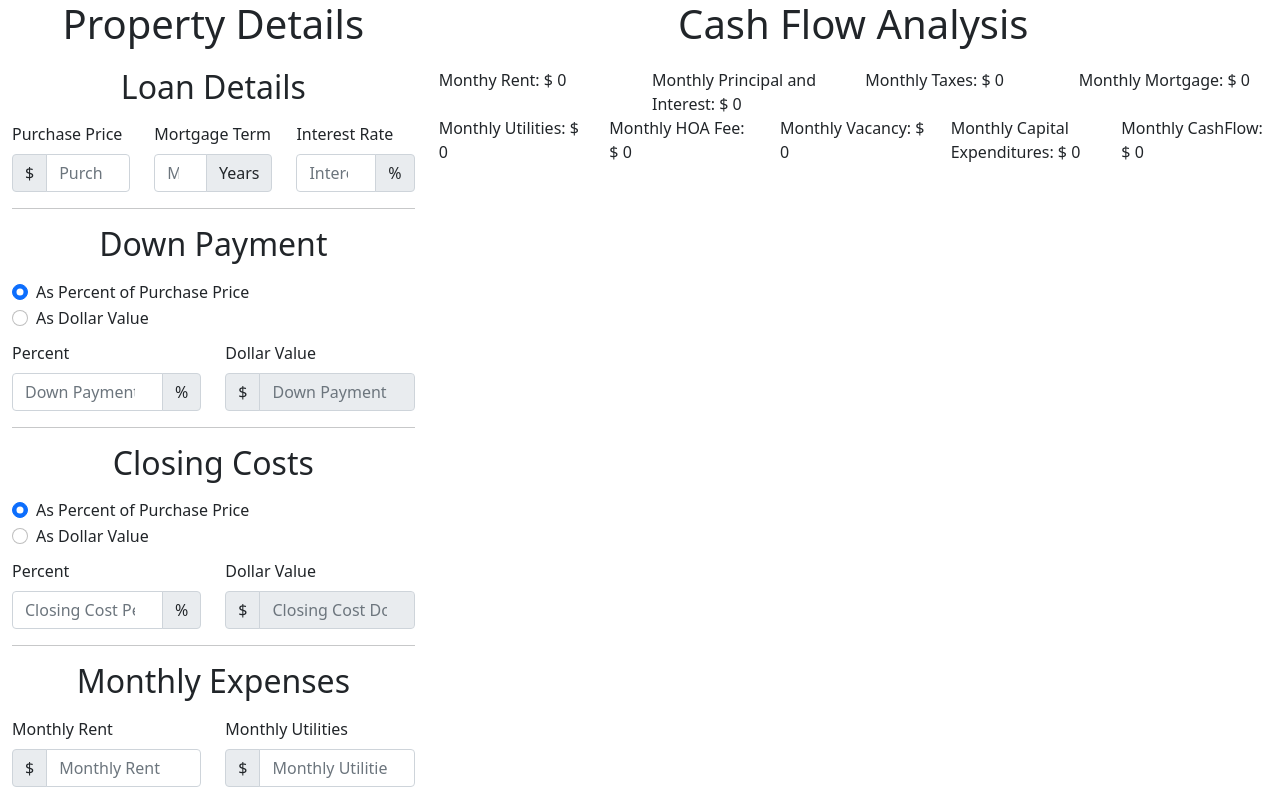
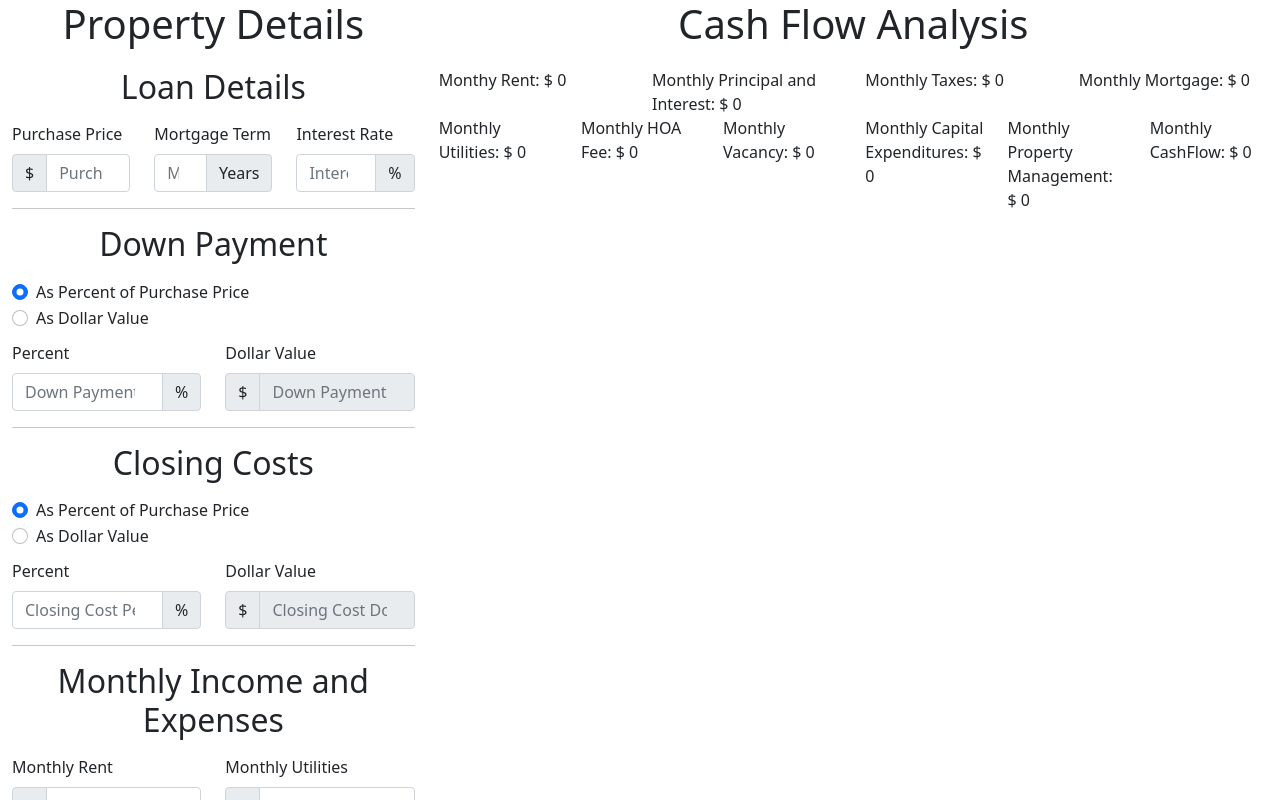
Before and after one commit to juliantglover/real-estate-cash-flow-calculator, a React (Create React App) app in the folder real-estate-cf-calc/: page / in a window 1280 px wide. Built offline with nearby package versions, Linux system fonts and the light colour scheme.

Commit message:
monthly cash flow works

```diff
--- a/real-estate-cf-calc/public/index.html
+++ b/real-estate-cf-calc/public/index.html
@@ -2,6 +2,9 @@
 <html lang="en">
   <head>
     <meta charset="utf-8" />
+    <link rel="preconnect" href="https://fonts.googleapis.com">
+<link rel="preconnect" href="https://fonts.gstatic.com" crossorigin>
+<link href="https://fonts.googleapis.com/css2?family=Roboto:ital,wght@0,100;0,300;0,400;0,500;0,700;0,900;1,100;1,300;1,400;1,500;1,700;1,900&display=swap" rel="stylesheet">
     <link rel="icon" href="%PUBLIC_URL%/favicon.ico" />
     <meta name="viewport" content="width=device-width, initial-scale=1" />
     <meta name="theme-color" content="#000000" />
@@ -31,6 +34,7 @@
   integrity="sha384-1BmE4kWBq78iYhFldvKuhfTAU6auU8tT94WrHftjDbrCEXSU1oBoqyl2QvZ6jIW3"
   crossorigin="anonymous"
 />
+<link href='https://fonts.googleapis.com/css?family=Roboto' rel='stylesheet'>
   </head>
   <body>
     <noscript>You need to enable JavaScript to run this app.</noscript>
--- a/real-estate-cf-calc/src/App.css
+++ b/real-estate-cf-calc/src/App.css
@@ -1,3 +1,8 @@
+body, html {
+  font-family: 'Roboto', sans-serif;
+}
+
+
 .AppHeight {
   height: 100vh;
   overflow: hidden;
--- a/real-estate-cf-calc/src/App.tsx
+++ b/real-estate-cf-calc/src/App.tsx
@@ -10,6 +10,7 @@ import { Header } from './Components/Text/Header';
 import { SubHeader } from './Components/Text/SubHeader';
 import { Divider } from './Components/Layout/Divider';
 import { Spacer } from './Components/Layout/Spacer';
+import { ErrorText } from './Components/Text/ErrorText';
 function App() {
 
   const [propertyValues, setPropertyValues] = useState(
@@ -42,27 +43,36 @@ function App() {
       capitalExpenditures: 0,
       vacancy: 0,
       totalMonthlyExpenses: 0,
-      cashFlow: 0
+      cashFlow: 0,
+      closingCosts:0,
+      maintenance:0,
+      propertyManagement:0
     });
 
   const calculateMortgagePayment = (propertyValues) => {
       const downPayment: number = propertyValues.downPaymentCalculationChoice === 'percent' ? ((propertyValues.downPaymentPercent)/100)*propertyValues.purchasePrice : propertyValues.downPaymentDollarValue;
       const closingCosts: number = propertyValues.closingCostCalculationChoice === 'percent' ? ((propertyValues.closingCostPercent)/100)*propertyValues.purchasePrice : propertyValues.closingCostDollarValue;
+      const propertyManagement: number = propertyValues.propertyManagementCalculationChoice === 'percent' ? ((propertyValues.propertyManagementPercent)/100)*propertyValues.rent : propertyValues.propertyManagementDollarValue;
+      const capitalExpenditures: number = propertyValues.capitalExpendituresCalculationChoice === 'percent' ? ((propertyValues.capitalExpendituresPercent)/100)*propertyValues.rent : propertyValues.capitalExpendituresDollarValue;
+      const maintenance: number = propertyValues.maintenanceCalculationChoice === 'percent' ? ((propertyValues.maintenancePercent)/100)*propertyValues.rent : propertyValues.maintenanceDollarValue;
       const interestConstant: number = ((propertyValues.interestRate/100)/12);
       const mortgageLoanAmount: number = propertyValues.purchasePrice - downPayment;
       const principalAndInterest: number = mortgageLoanAmount*(interestConstant*Math.pow((1+interestConstant),360)/(Math.pow((1+interestConstant),360)-1));
       const vacancy: number = (propertyValues.vacancy/100)*propertyValues.rent;
-      const totalMonthlyExpenses: number = principalAndInterest + vacancy + propertyValues.monthlyUtilities + propertyValues.hoa + propertyValues.taxes + propertyValues.insurance;
+      const totalMonthlyExpenses: number = principalAndInterest + vacancy + propertyManagement + capitalExpenditures + maintenance + propertyValues.monthlyUtilities + propertyValues.hoa + propertyValues.taxes + propertyValues.insurance;
       const cashFlow: number = propertyValues.rent - totalMonthlyExpenses
       setCashFlowValues({
         downPayment: downPayment,
         interestConstant: interestConstant,
         mortgageLoanAmount: mortgageLoanAmount,
         principalAndInterest: principalAndInterest,
-        capitalExpenditures: 0,
+        capitalExpenditures: capitalExpenditures,
         vacancy: vacancy,
         totalMonthlyExpenses:totalMonthlyExpenses,
-        cashFlow: cashFlow
+        cashFlow: cashFlow,
+        closingCosts: closingCosts,
+        maintenance: maintenance,
+        propertyManagement:propertyManagement
       })
   }
 
@@ -90,11 +100,11 @@ const composeValidators = (...validators) => value =>
       <Form
       initialValues={
         {
-          "propertyManagementCalculationChoice":"percent",
-          "maintenanceCalculationChoice":"percent",
-          "closingCostCalculationChoice":"percent",
-          "downPaymentCalculationChoice":"percent",
-          "capitalExpendituresCalculationChoice":"percent",
+          propertyManagementCalculationChoice:"percent",
+          maintenanceCalculationChoice:"percent",
+          closingCostCalculationChoice:"percent",
+          downPaymentCalculationChoice:"percent",
+          capitalExpendituresCalculationChoice:"percent",
         }
       }
       onSubmit={onSubmit}
@@ -111,7 +121,7 @@ const composeValidators = (...validators) => value =>
                 <InputGroup.Text>$</InputGroup.Text>
                 <FormControl {...input} type="number" placeholder="Purchase Price" />
                 </InputGroup>
-                {meta.error && meta.touched && <span>{meta.error}</span>}
+                {meta.error && meta.touched && <ErrorText message={meta.error}/>}
               </>
             )}
           </Field>
@@ -125,7 +135,7 @@ const composeValidators = (...validators) => value =>
                 <FormControl {...input} type="number" placeholder="Mortgage Term" />
                 <InputGroup.Text>Years</InputGroup.Text>
                 </InputGroup>
-                {meta.error && meta.touched && <span>{meta.error}</span>}
+                {meta.error && meta.touched && <ErrorText message={meta.error}/>}
               </>
             )}
           </Field>
@@ -139,7 +149,7 @@ const composeValidators = (...validators) => value =>
                 <FormControl {...input} type="number" placeholder="Interest Rate" />
                 <InputGroup.Text>%</InputGroup.Text>
                 </InputGroup>
-                {meta.error && meta.touched && <span>{meta.error}</span>}
+                {meta.error && meta.touched && <ErrorText message={meta.error}/>}
               </div>
             )}
           </Field>
@@ -186,7 +196,7 @@ const composeValidators = (...validators) => value =>
                 <FormControl {...input} disabled={values?.downPaymentCalculationChoice !== "percent"} type="number" placeholder="Down Payment Percent" />
                 <InputGroup.Text>%</InputGroup.Text>
                 </InputGroup>
-                {meta.error && meta.touched && <span>{meta.error}</span>}
+                {meta.error && meta.touched && <ErrorText message={meta.error}/>}
               </div>
             )}
           </Field>
@@ -201,7 +211,7 @@ const composeValidators = (...validators) => value =>
                 <FormControl disabled={values?.downPaymentCalculationChoice === "percent"} {...input} type="number" placeholder="Down Payment Dollar Value" />
 
                 </InputGroup>
-                {meta.error && meta.touched && <span>{meta.error}</span>}
+                {meta.error && meta.touched && <ErrorText message={meta.error}/>}
               </div>
             )}
           </Field>
@@ -237,7 +247,7 @@ const composeValidators = (...validators) => value =>
             <Spacer margin="0.25em" />
             <Row>
             <Col>
-            <Field  name="closingCostPercent" validate={composeValidators(required, mustBeNumber, minValue(0))}>
+            <Field  name="closingCostPercent" validate={ propertyValues.closingCostCalculationChoice === "percent" ? composeValidators(required, mustBeNumber, minValue(0), maxValue(100)) : null}>
             {({ input, meta }) => (
               <div>
                 <FormLabel>Percent</FormLabel>
@@ -246,13 +256,13 @@ const composeValidators = (...validators) => value =>
                 <FormControl {...input} disabled={values?.closingCostCalculationChoice !== "percent"} type="number" placeholder="Closing Cost Percent" />
                 <InputGroup.Text>%</InputGroup.Text>
                 </InputGroup>
-                {meta.error && meta.touched && <span>{meta.error}</span>}
+                {meta.error && meta.touched && <ErrorText message={meta.error}/>}
               </div>
             )}
           </Field>
             </Col>
             <Col>
-            <Field  name="closingCostDollarValue" validate={composeValidators(required, mustBeNumber, minValue(0))}>
+            <Field  name="closingCostDollarValue" validate={ propertyValues.closingCostCalculationChoice !== "percent" ? composeValidators(required, mustBeNumber, minValue(0)) : null}>
             {({ input, meta }) => (
               <div>
                 <FormLabel> Dollar Value</FormLabel>
@@ -261,7 +271,7 @@ const composeValidators = (...validators) => value =>
                 <FormControl disabled={values?.closingCostCalculationChoice === "percent"} {...input} type="number" placeholder="Closing Cost Dollar Value" />
 
                 </InputGroup>
-                {meta.error && meta.touched && <span>{meta.error}</span>}
+                {meta.error && meta.touched && <ErrorText message={meta.error}/>}
               </div>
             )}
           </Field>
@@ -269,7 +279,7 @@ const composeValidators = (...validators) => value =>
             </Row>
             <Divider margin={"1em"}/>
           <Row>
-          <SubHeader text="Monthly Expenses" />
+          <SubHeader text="Monthly Income and Expenses" />
             <Col>
             <Field name="rent" validate={composeValidators(required, mustBeNumber, minValue(0))}>
             {({ input, meta }) => (
@@ -279,7 +289,7 @@ const composeValidators = (...validators) => value =>
                 <InputGroup.Text>$</InputGroup.Text>
                 <FormControl {...input} type="number" placeholder="Monthly Rent" />
                 </InputGroup>
-                {meta.error && meta.touched && <span>{meta.error}</span>}
+                {meta.error && meta.touched && <ErrorText message={meta.error}/>}
               </>
             )}
           </Field>
@@ -293,7 +303,7 @@ const composeValidators = (...validators) => value =>
                 <InputGroup.Text>$</InputGroup.Text>
                 <FormControl {...input} type="number" placeholder="Monthly Utilities" />
                 </InputGroup>
-                {meta.error && meta.touched && <span>{meta.error}</span>}
+                {meta.error && meta.touched && <ErrorText message={meta.error}/>}
               </>
             )}
           </Field>
@@ -310,7 +320,7 @@ const composeValidators = (...validators) => value =>
                 <FormControl {...input} type="number" placeholder="Vacancy" />
                 <InputGroup.Text>%</InputGroup.Text>
                 </InputGroup>
-                {meta.error && meta.touched && <span>{meta.error}</span>}
+                {meta.error && meta.touched && <ErrorText message={meta.error}/>}
               </>
             )}
           </Field>
@@ -324,7 +334,7 @@ const composeValidators = (...validators) => value =>
                 <InputGroup.Text>$</InputGroup.Text>
                 <FormControl {...input} type="number" placeholder="Monthly HOA Fee" />
                 </InputGroup>
-                {meta.error && meta.touched && <span>{meta.error}</span>}
+                {meta.error && meta.touched && <ErrorText message={meta.error}/>}
               </>
             )}
           </Field>
@@ -341,7 +351,7 @@ const composeValidators = (...validators) => value =>
                 <InputGroup.Text>$</InputGroup.Text>
                 <FormControl {...input} type="number" placeholder="Insurance" />
                 </InputGroup>
-                {meta.error && meta.touched && <span>{meta.error}</span>}
+                {meta.error && meta.touched && <ErrorText message={meta.error}/>}
               </>
             )}
           </Field>
@@ -355,7 +365,7 @@ const composeValidators = (...validators) => value =>
                 <InputGroup.Text>$</InputGroup.Text>
                 <FormControl {...input} type="number" placeholder="Taxes" />
                 </InputGroup>
-                {meta.error && meta.touched && <span>{meta.error}</span>}
+                {meta.error && meta.touched && <ErrorText message={meta.error}/>}
               </>
             )}
           </Field>
@@ -372,7 +382,7 @@ const composeValidators = (...validators) => value =>
                 <InputGroup.Text>$</InputGroup.Text>
                 <FormControl {...input} type="number" placeholder="Additional Monthly Expenses" />
                 </InputGroup>
-                {meta.error && meta.touched && <span>{meta.error}</span>}
+                {meta.error && meta.touched && <ErrorText message={meta.error}/>}
               </>
             )}
           </Field>
@@ -408,7 +418,7 @@ const composeValidators = (...validators) => value =>
             <Spacer margin="0.5em" />
             <Row>
             <Col>
-            <Field  name="capitalExpendituresPercent" validate={composeValidators(required, mustBeNumber, minValue(0))}>
+            <Field  name="capitalExpendituresPercent" validate={ propertyValues.capitalExpendituresCalculationChoice === "percent" ? composeValidators(required, mustBeNumber, minValue(0), maxValue(100)) : null}>
             {({ input, meta }) => (
               <div>
                 <FormLabel>Percent</FormLabel>
@@ -417,13 +427,13 @@ const composeValidators = (...validators) => value =>
                 <FormControl {...input} disabled={values?.capitalExpendituresCalculationChoice !== "percent"} type="number" placeholder="Capital Expenditures Percent" />
                 <InputGroup.Text>%</InputGroup.Text>
                 </InputGroup>
-                {meta.error && meta.touched && <span>{meta.error}</span>}
+                {meta.error && meta.touched && <ErrorText message={meta.error}/>}
               </div>
             )}
           </Field>
             </Col>
             <Col>
-            <Field  name="capitalExpendituresDollarValue" validate={composeValidators(required, mustBeNumber, minValue(0))}>
+            <Field  name="capitalExpendituresDollarValue" validate={ propertyValues.capitalExpendituresCalculationChoice !== "percent" ? composeValidators(required, mustBeNumber, minValue(0)) : null}>
             {({ input, meta }) => (
               <div>
                 <FormLabel>Dollar Value</FormLabel>
@@ -432,7 +442,7 @@ const composeValidators = (...validators) => value =>
                 <FormControl disabled={values?.capitalExpendituresCalculationChoice === "percent"} {...input} type="number" placeholder="Capital Expenditures Dollar Value" />
 
                 </InputGroup>
-                {meta.error && meta.touched && <span>{meta.error}</span>}
+                {meta.error && meta.touched && <ErrorText message={meta.error}/>}
               </div>
             )}
           </Field>
@@ -469,7 +479,7 @@ const composeValidators = (...validators) => value =>
             <Spacer margin="0.5em" />
             <Row>
             <Col>
-            <Field  name="propertyManagementPercent" validate={composeValidators(required, mustBeNumber, minValue(0))}>
+            <Field  name="propertyManagementPercent" validate={composeValidators(required, mustBeNumber, minValue(0), maxValue(100))}>
             {({ input, meta }) => (
               <div>
                 <FormLabel> Percent</FormLabel>
@@ -478,22 +488,22 @@ const composeValidators = (...validators) => value =>
                 <FormControl {...input} disabled={values?.propertyManagementCalculationChoice !== "percent"} type="number" placeholder="Percent" />
                 <InputGroup.Text>%</InputGroup.Text>
                 </InputGroup>
-                {meta.error && meta.touched && <span>{meta.error}</span>}
+                {meta.error && meta.touched && <ErrorText message={meta.error}/>}
               </div>
             )}
           </Field>
             </Col>
             <Col>
-            <Field  name="propertyManagementDollarValue" validate={composeValidators(required, mustBeNumber, minValue(0))}>
+            <Field  name="propertyManagementDollarValue" validate={ propertyValues.propertyManagementCalculationChoice !== "percent" ? composeValidators(required, mustBeNumber, minValue(0), maxValue(100)) : null}>
             {({ input, meta }) => (
               <div>
                 <FormLabel>Dollar Value</FormLabel>
                 <InputGroup>
                 <InputGroup.Text>$</InputGroup.Text>
-                <FormControl disabled={values?.propertyManagementCalculationChoice === "percent"} {...input} type="number" placeholder="Dollar Value" />
+                <FormControl disabled={values?.propertyManagementCalculationChoice == "percent"} {...input} type="number" placeholder="Dollar Value" />
 
                 </InputGroup>
-                {meta.error && meta.touched && <span>{meta.error}</span>}
+                {meta.error && meta.touched && <ErrorText message={meta.error}/>}
               </div>
             )}
           </Field>
@@ -529,7 +539,7 @@ const composeValidators = (...validators) => value =>
             <Spacer margin="0.5em" />
             <Row>
             <Col>
-            <Field  name="maintenancePercent" validate={composeValidators(required, mustBeNumber, minValue(0))}>
+            <Field  name="maintenancePercent" validate={ propertyValues.maintenanceCalculationChoice === "percent" ? composeValidators(required, mustBeNumber, minValue(0), maxValue(100)) : null}>
             {({ input, meta }) => (
               <div>
                 <FormLabel> Percent</FormLabel>
@@ -538,13 +548,13 @@ const composeValidators = (...validators) => value =>
                 <FormControl {...input} disabled={values?.maintenanceCalculationChoice !== "percent"} type="number" placeholder="Maintenance Percent" />
                 <InputGroup.Text>%</InputGroup.Text>
                 </InputGroup>
-                {meta.error && meta.touched && <span>{meta.error}</span>}
+                {meta.error && meta.touched && <ErrorText message={meta.error}/>}
               </div>
             )}
           </Field>
             </Col>
             <Col>
-            <Field  name="maintenanceDollarValue" validate={composeValidators(required, mustBeNumber, minValue(0))}>
+            <Field  name="maintenanceDollarValue" validate={ propertyValues.maintenanceCalculationChoice !== "percent" ? composeValidators(required, mustBeNumber, minValue(0)) : null}>
             {({ input, meta }) => (
               <div>
                 <FormLabel>Dollar Value</FormLabel>
@@ -553,7 +563,7 @@ const composeValidators = (...validators) => value =>
                 <FormControl disabled={values?.maintenanceCalculationChoice === "percent"} {...input} type="number" placeholder="Maintenance Dollar Value" />
 
                 </InputGroup>
-                {meta.error && meta.touched && <span>{meta.error}</span>}
+                {meta.error && meta.touched && <ErrorText message={meta.error}/>}
               </div>
             )}
           </Field>
@@ -562,7 +572,7 @@ const composeValidators = (...validators) => value =>
             <Button type="submit" disabled={submitting}>
               Submit
             </Button>
-          {/* <pre>{JSON.stringify(values)}</pre> */}
+          <pre>{JSON.stringify(values)}</pre>
         </form>
       )}
     />
@@ -597,7 +607,10 @@ const composeValidators = (...validators) => value =>
       Monthly Capital Expenditures: $ {cashFlowValues.capitalExpenditures}
       </Col>
       <Col>
-      Monthly CashFlow: $ {cashFlowValues.principalAndInterest + propertyValues.taxes}
+      Monthly Property Management: $ {cashFlowValues.propertyManagement}
+      </Col>
+      <Col>
+      Monthly CashFlow: $ {cashFlowValues.cashFlow}
       </Col>
     </Row>
     </Col>
--- /dev/null
+++ b/real-estate-cf-calc/src/Components/Text/ErrorText.tsx
@@ -0,0 +1,9 @@
+import React from 'react';
+import './styles.css';
+
+export const ErrorText = ({message}) => {
+    if(!message){
+        return null;
+    }
+    return <p className="errorMessage">{message}</p>
+}
--- a/real-estate-cf-calc/src/Components/Text/styles.css
+++ b/real-estate-cf-calc/src/Components/Text/styles.css
@@ -1,4 +1,11 @@
 .header {
     text-align: center;
     margin-bottom: 0.5em;
+    font-weight: 500;
 }
+
+.errorMessage {
+    font-weight: 500;
+    color: red;
+    font-size: 0.85em;
+}
```
